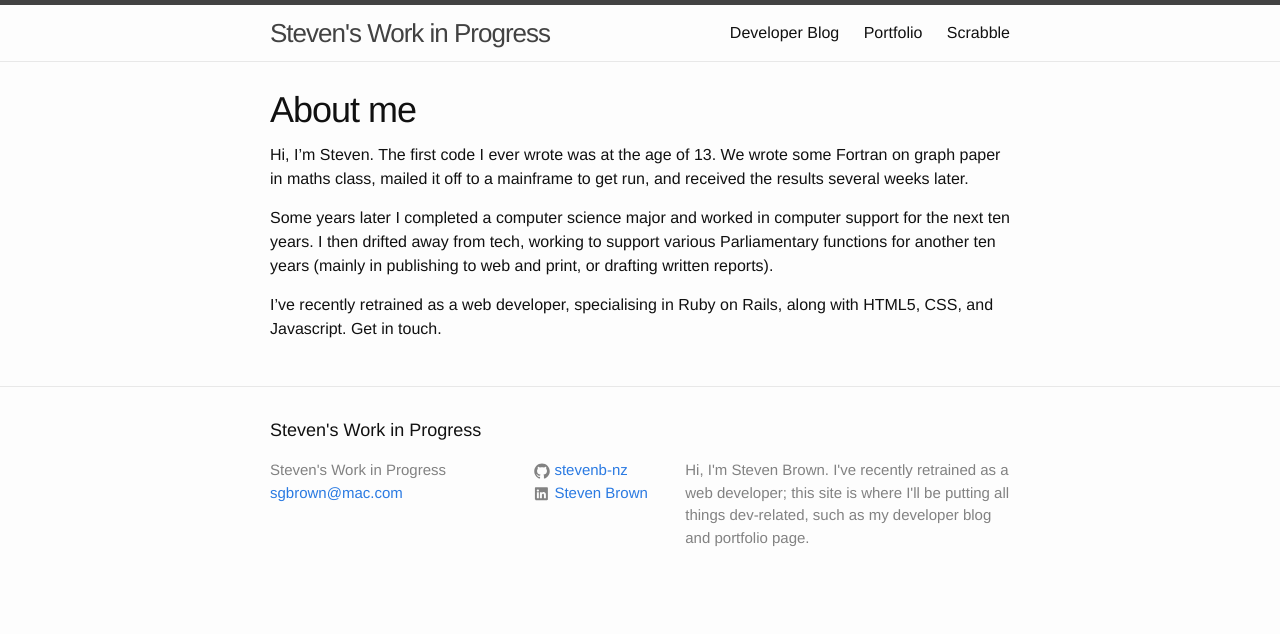
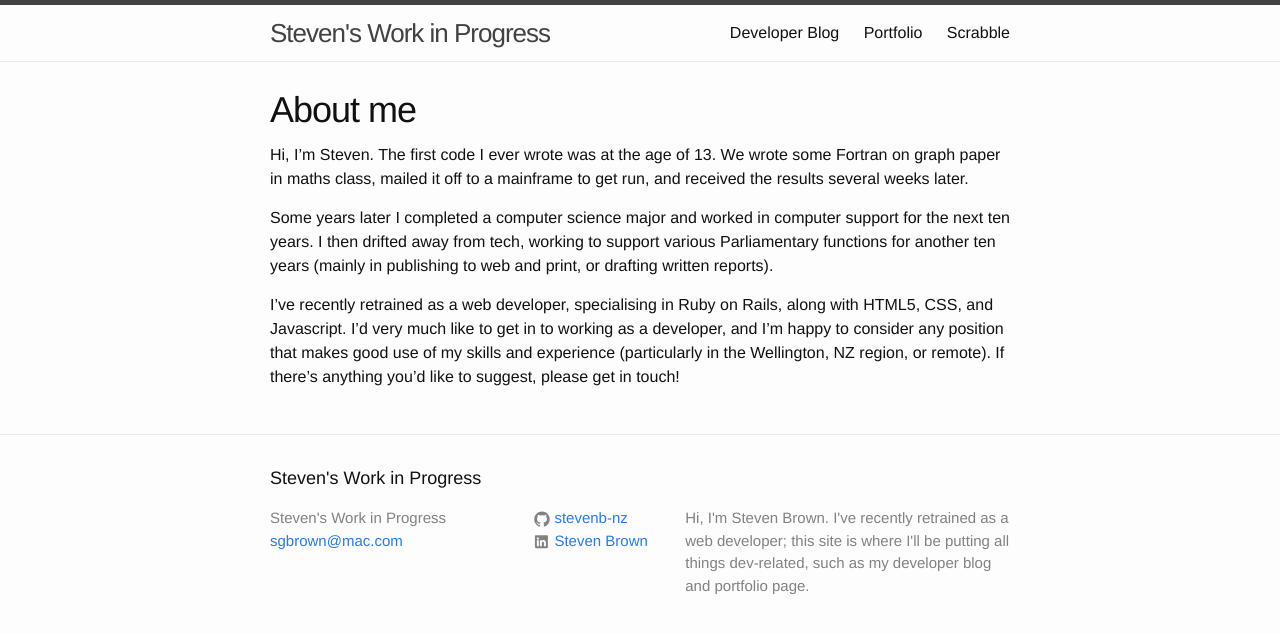
Before and after one commit to stevenb-nz/stevenb-nz.github.io, a Jekyll site: the page built from about-me.md, in a window 1280 px wide. Shown: the top 634 px of the page. Built offline with Jekyll 4.4.1, drawn with Linux system fonts in a browser that asks for light colours.

Commit message:
landing page (personal intro)

```diff
--- a/about-me.md
+++ b/about-me.md
@@ -8,8 +8,7 @@ Hi, I'm Steven. The first code I ever wrote was at the age of 13. We wrote some
 
 Some years later I completed a computer science major and worked in computer support for the next ten years. I then drifted away from tech, working to support various Parliamentary functions for another ten years (mainly in publishing to web and print, or drafting written reports).
 
-I've recently retrained as a web developer, specialising in Ruby on Rails, along with HTML5, CSS, and Javascript.
-Get in touch.
+I've recently retrained as a web developer, specialising in Ruby on Rails, along with HTML5, CSS, and Javascript. I'd very much like to get in to working as a developer, and I'm happy to consider any position that makes good use of my skills and experience (particularly in the Wellington, NZ region, or remote). If there's anything you'd like to suggest, please get in touch!
 
 <!-- This is the base Jekyll theme. You can find out more info about customizing your Jekyll theme, as well as basic Jekyll usage documentation at [jekyllrb.com](http://jekyllrb.com/)
 
```
